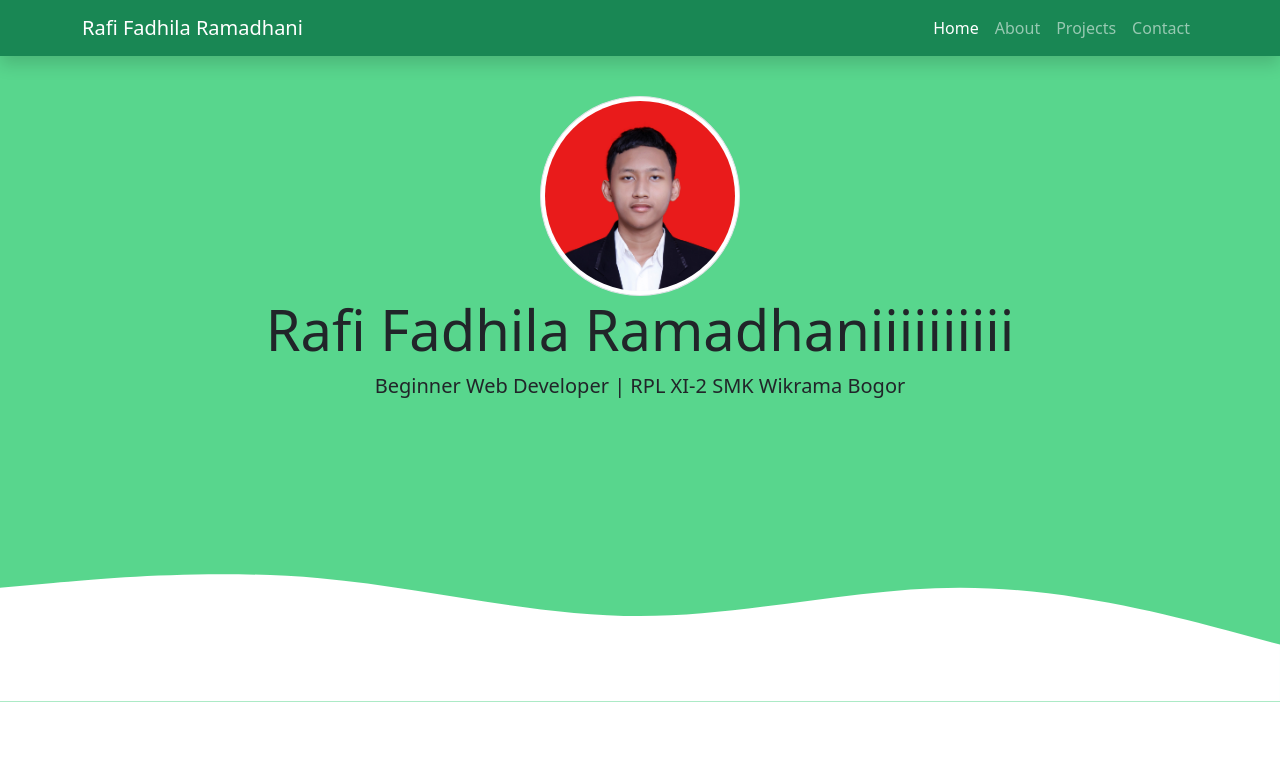
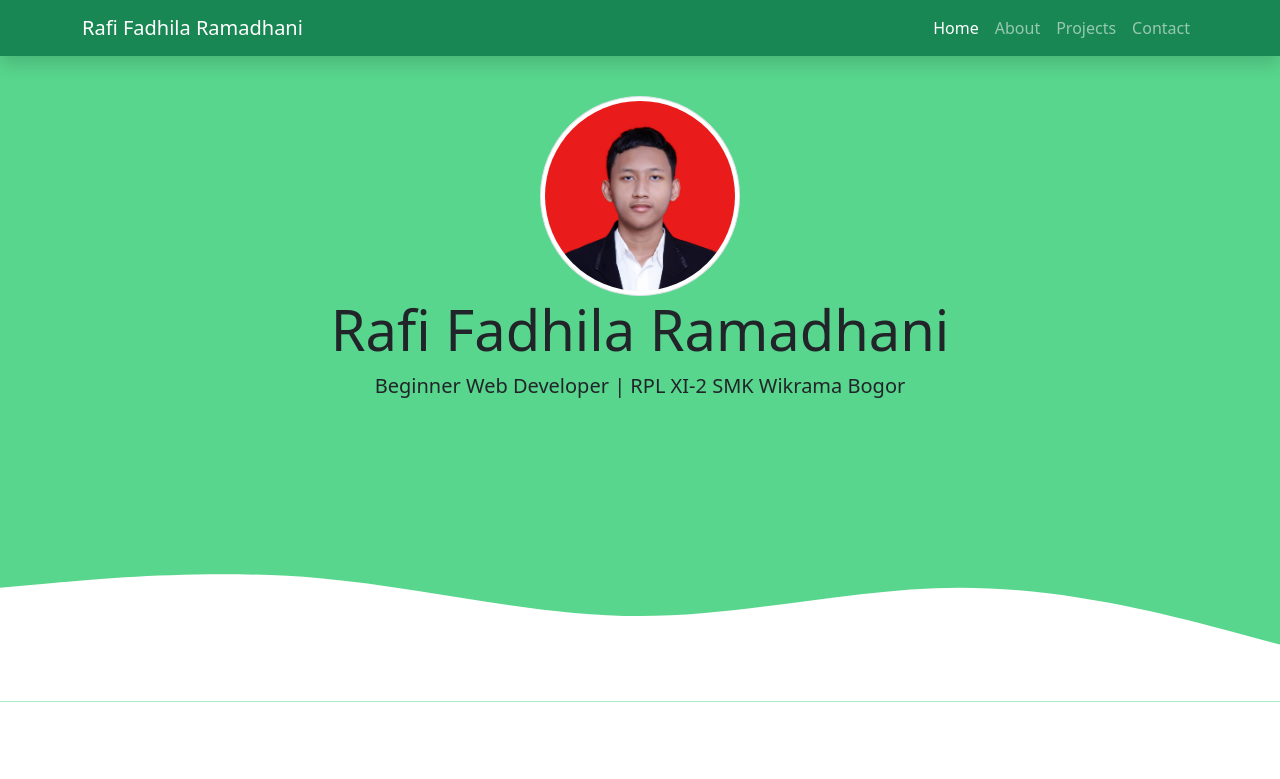
Before and after one commit to rafifadhila440/rafifadhila440.github.io, a plain HTML site: page index.html in a window 1280 px wide. Shown: the top 779 px of the page. Drawn offline with nearby package versions, Linux system fonts and the light colour scheme.

Commit message:
sudah diperbaiki

```diff
--- a/index.html
+++ b/index.html
@@ -50,7 +50,7 @@
     <!-- Jumbotron -->
     <section class="jumbotron text-center">
       <img src="img/Profile Picture.JPG" alt="Rafi Fadhila Ramadhani" width="200" class="rounded-circle img-thumbnail" />
-      <h1 class="display-4">Rafi Fadhila Ramadhaniiiiiiiiii</h1>
+      <h1 class="display-4">Rafi Fadhila Ramadhani</h1>
       <p class="lead">Beginner Web Developer | RPL XI-2 SMK Wikrama Bogor</p>
       <svg xmlns="http://www.w3.org/2000/svg" viewBox="0 0 1440 320">
         <path
```
